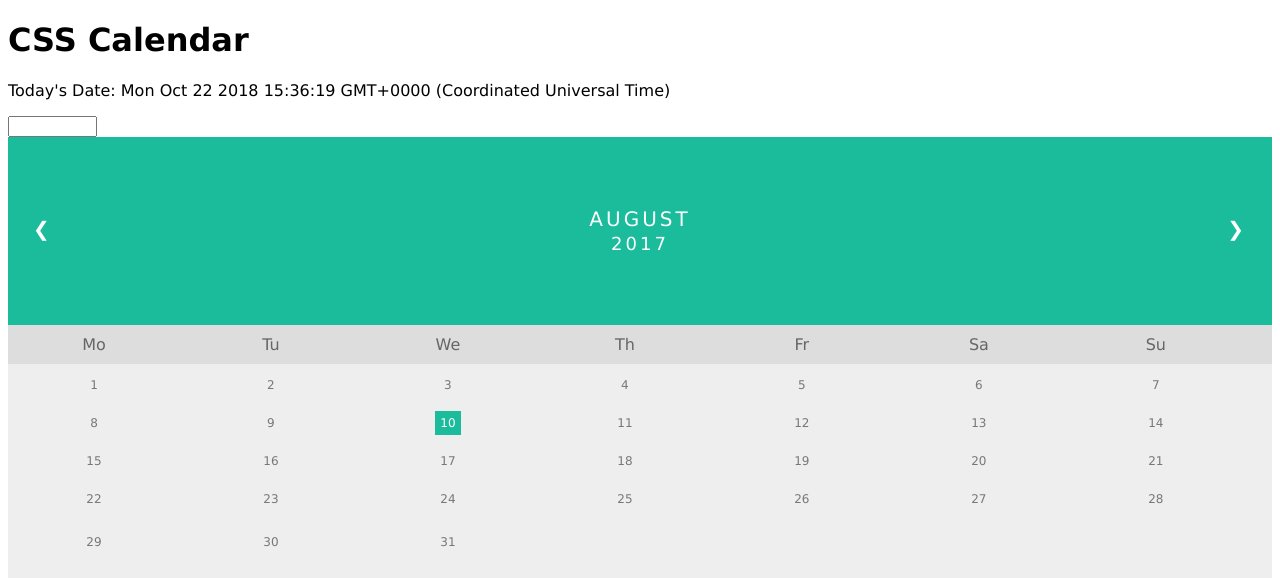
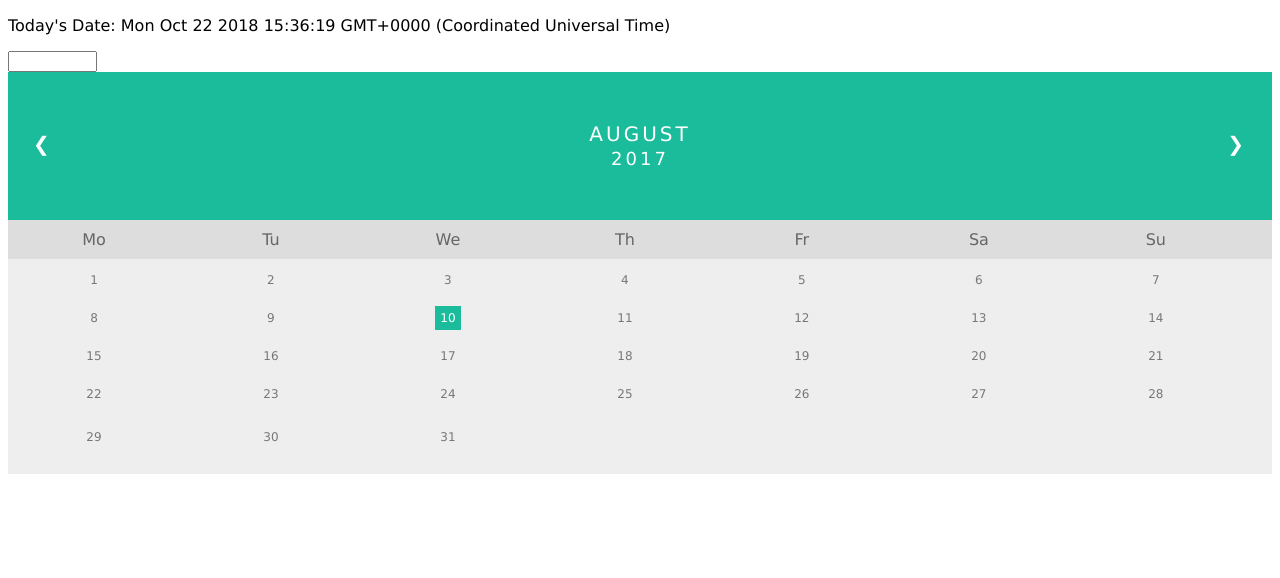
Before and after one commit to kmcnelly/Calender-App, a PHP site: page /calendar.html in a window 1280 px wide. Shown: the top 578 px of the page. Run offline with PHP 8.4, Linux system fonts and the light colour scheme; some libraries are stand-ins or nearby versions.

Commit message:
added calendar.min

```diff
--- a/calendar.html
+++ b/calendar.html
@@ -12,7 +12,6 @@
 </head>
 <body>
 
-<h1>CSS Calendar</h1>
 <p>Today's Date: <span id=curDate></span></p>
 <input id="date" type="text" size="8" />
 
--- /dev/null
+++ b/calendar.min.js
@@ -0,0 +1,3 @@
+(function(){Date.prototype.deltaDays=function(c){return new Date(this.getFullYear(),this.getMonth(),this.getDate()+c)};Date.prototype.getSunday=function(){return this.deltaDays(-1*this.getDay())}})();
+function Week(c){this.sunday=c.getSunday();this.nextWeek=function(){return new Week(this.sunday.deltaDays(7))};this.prevWeek=function(){return new Week(this.sunday.deltaDays(-7))};this.contains=function(b){return this.sunday.valueOf()===b.getSunday().valueOf()};this.getDates=function(){for(var b=[],a=0;7>a;a++)b.push(this.sunday.deltaDays(a));return b}}
+function Month(c,b){this.year=c;this.month=b;this.nextMonth=function(){return new Month(c+Math.floor((b+1)/12),(b+1)%12)};this.prevMonth=function(){return new Month(c+Math.floor((b-1)/12),(b+11)%12)};this.getDateObject=function(a){return new Date(this.year,this.month,a)};this.getWeeks=function(){var a=this.getDateObject(1),b=this.nextMonth().getDateObject(0),c=[],a=new Week(a);for(c.push(a);!a.contains(b);)a=a.nextWeek(),c.push(a);return c}};
--- a/style.css
+++ b/style.css
@@ -3,7 +3,7 @@ ul {list-style-type: none;}
 body {font-family: Verdana, sans-serif;}
 
 .month {
-    padding: 70px 25px;
+    padding: 50px 25px;
     width: 100%;
     background: #1abc9c;
     text-align: center;
```
